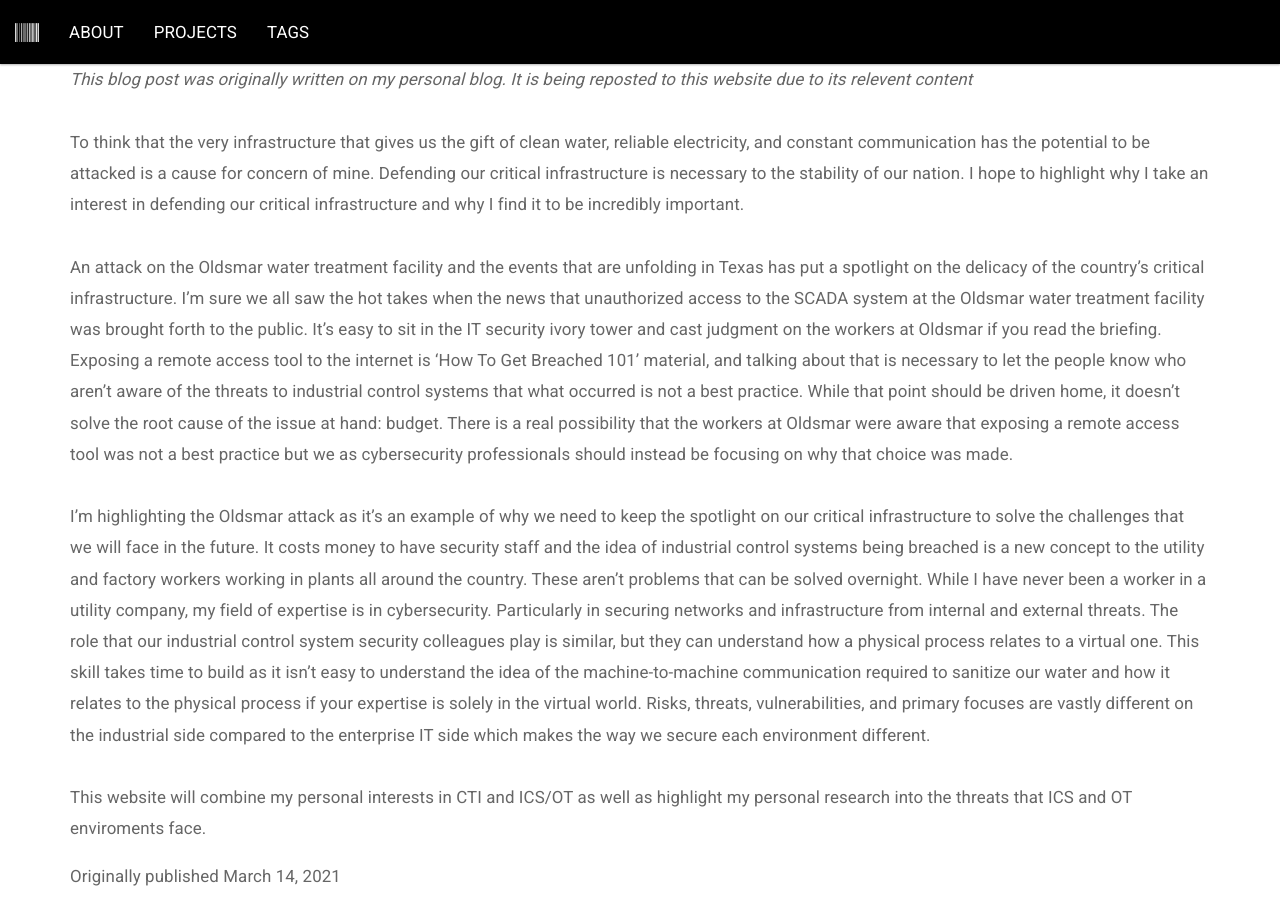
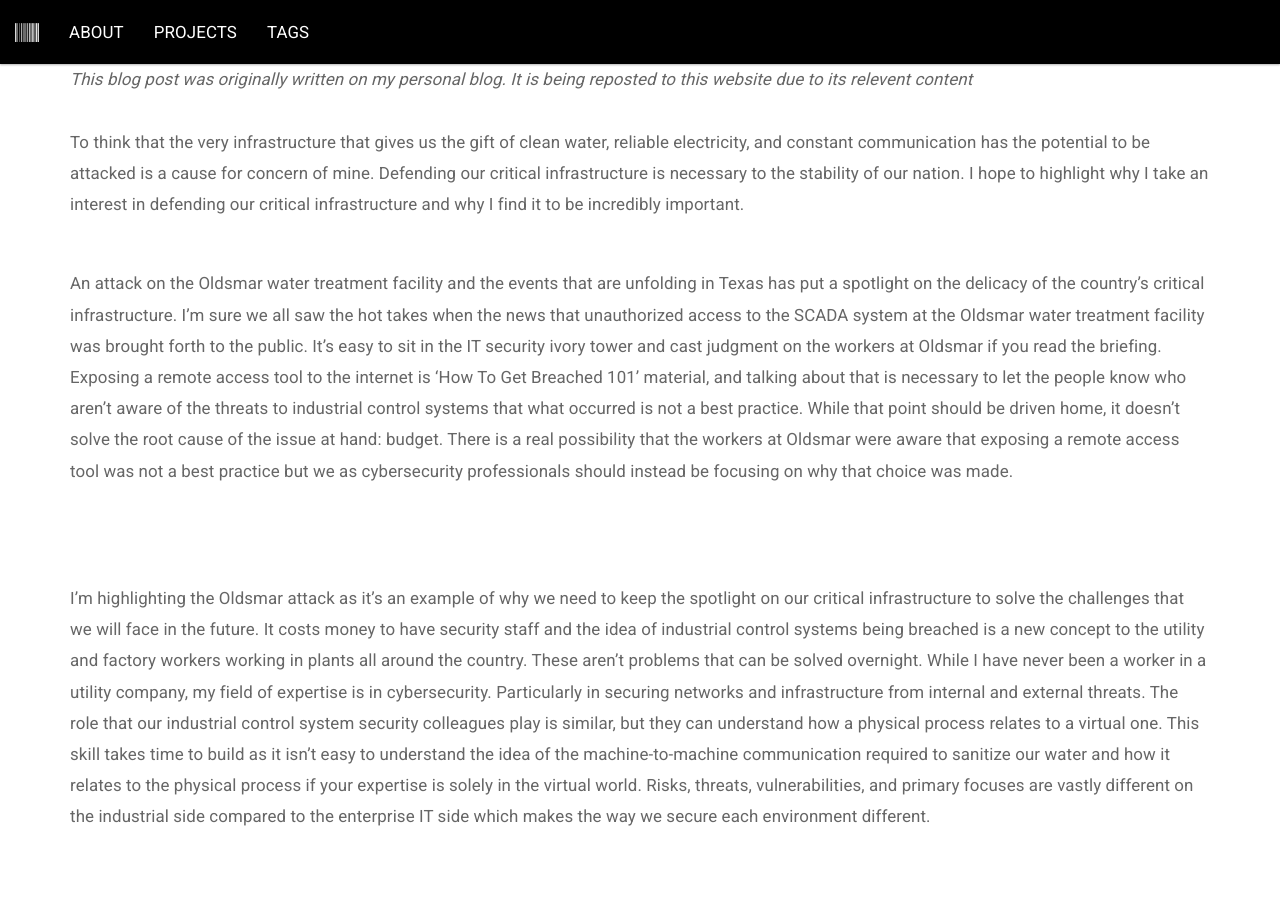
Before and after one commit to icscti/icscti.github.io, a Jekyll site: the page built from _posts/2021-03-14-intro.md, in a window 1280 px wide and 900 px high, scrolled down 423 px. Built offline with Jekyll 4.4.1, drawn with Linux system fonts in a browser that asks for light colours.

Commit message:
Update 2021-03-14-intro.md

```diff
--- a/_posts/2021-03-14-intro.md
+++ b/_posts/2021-03-14-intro.md
@@ -8,14 +8,17 @@
 tags: [intro]
 noimage: true
 ---
+
 <em>This blog post was originally written on my personal blog. It is being reposted to this website due to its relevent content</em> <br><br>
   To think that the very infrastructure that gives us the gift of clean water, reliable electricity, and constant communication has the potential to be attacked is a cause for concern of mine. Defending our critical infrastructure is necessary to the stability of our nation. I hope to highlight why I take an interest in defending our critical infrastructure and why I find it to be incredibly important.
+  <!--more-->
 <br>
 <br>
-An attack on the Oldsmar water treatment facility and the events that are unfolding in Texas has put a spotlight on the delicacy of the country’s critical infrastructure. I’m sure we all saw the hot takes when the news that unauthorized access to the SCADA system at the Oldsmar water treatment facility was brought forth to the public. It’s easy to sit in the IT security ivory tower and cast judgment on the workers at Oldsmar if you read the briefing. Exposing a remote access tool to the internet is ‘How To Get Breached 101’ material, and talking about that is necessary to let the people know who aren’t aware of the threats to industrial control systems that what occurred is not a best practice. While that point should be driven home, it doesn’t solve the root cause of the issue at hand: budget. There is a real possibility that the workers at Oldsmar were aware that exposing a remote access tool was not a best practice but we as cybersecurity professionals should instead be focusing on why that choice was made.
+<p>
+An attack on the Oldsmar water treatment facility and the events that are unfolding in Texas has put a spotlight on the delicacy of the country’s critical infrastructure. I’m sure we all saw the hot takes when the news that unauthorized access to the SCADA system at the Oldsmar water treatment facility was brought forth to the public. It’s easy to sit in the IT security ivory tower and cast judgment on the workers at Oldsmar if you read the briefing. Exposing a remote access tool to the internet is ‘How To Get Breached 101’ material, and talking about that is necessary to let the people know who aren’t aware of the threats to industrial control systems that what occurred is not a best practice. While that point should be driven home, it doesn’t solve the root cause of the issue at hand: budget. There is a real possibility that the workers at Oldsmar were aware that exposing a remote access tool was not a best practice but we as cybersecurity professionals should instead be focusing on why that choice was made. </p>
 <br>
 <br>
-I’m highlighting the Oldsmar attack as it’s an example of why we need to keep the spotlight on our critical infrastructure to solve the challenges that we will face in the future. It costs money to have security staff and the idea of industrial control systems being breached is a new concept to the utility and factory workers working in plants all around the country. These aren’t problems that can be solved overnight. While I have never been a worker in a utility company, my field of expertise is in cybersecurity. Particularly in securing networks and infrastructure from internal and external threats. The role that our industrial control system security colleagues play is similar, but they can understand how a physical process relates to a virtual one. This skill takes time to build as it isn’t easy to understand the idea of the machine-to-machine communication required to sanitize our water and how it relates to the physical process if your expertise is solely in the virtual world. Risks, threats, vulnerabilities, and primary focuses are vastly different on the industrial side compared to the enterprise IT side which makes the way we secure each environment different.
+<p> I’m highlighting the Oldsmar attack as it’s an example of why we need to keep the spotlight on our critical infrastructure to solve the challenges that we will face in the future. It costs money to have security staff and the idea of industrial control systems being breached is a new concept to the utility and factory workers working in plants all around the country. These aren’t problems that can be solved overnight. While I have never been a worker in a utility company, my field of expertise is in cybersecurity. Particularly in securing networks and infrastructure from internal and external threats. The role that our industrial control system security colleagues play is similar, but they can understand how a physical process relates to a virtual one. This skill takes time to build as it isn’t easy to understand the idea of the machine-to-machine communication required to sanitize our water and how it relates to the physical process if your expertise is solely in the virtual world. Risks, threats, vulnerabilities, and primary focuses are vastly different on the industrial side compared to the enterprise IT side which makes the way we secure each environment different. </p>
 <br>
 <br>
-This website will combine my personal interests in CTI and ICS/OT as well as highlight my personal research into the threats that ICS and OT enviroments face.
+<p> This website will combine my personal interests in CTI and ICS/OT as well as highlight my personal research into the threats that ICS and OT enviroments face. </p>
```
